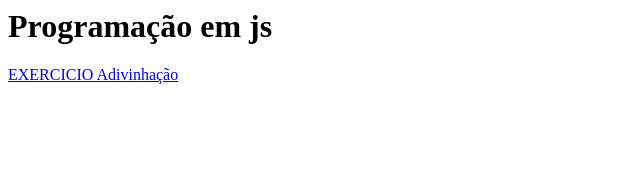
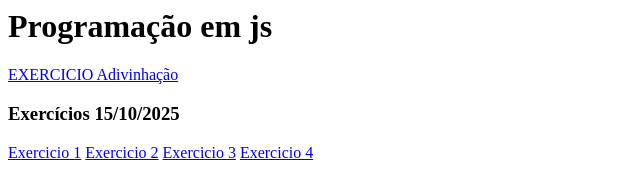
Before and after one commit to jonathanloboda/js_programacao, a plain HTML site: page index.html in a window 1280 px wide. Shown: the whole page, without its empty margins (0-640 px from the left). Drawn offline with Linux system fonts and the light colour scheme.

Commit message:
Update index.html

```diff
--- a/index.html
+++ b/index.html
@@ -5,5 +5,10 @@
   <body>
     <h1>Programação em js</h1>
     <a href="Exercícios/exadivinhacao.html">EXERCICIO Adivinhação</a>
+    <h3>Exercícios 15/10/2025</h3>
+    <a href="dom/ex00.html">Exercicio 1</a>
+    <a href="dom/ex01.html">Exercicio 2</a>
+    <a href="dom/ex02.html">Exercicio 3</a>
+    <a href="dom/ex03.html">Exercicio 4</a>
   </body>
 </html>
```
